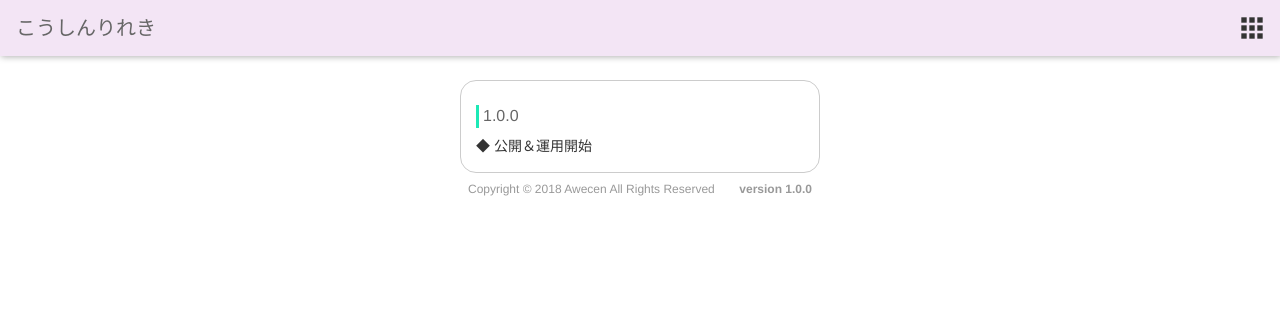
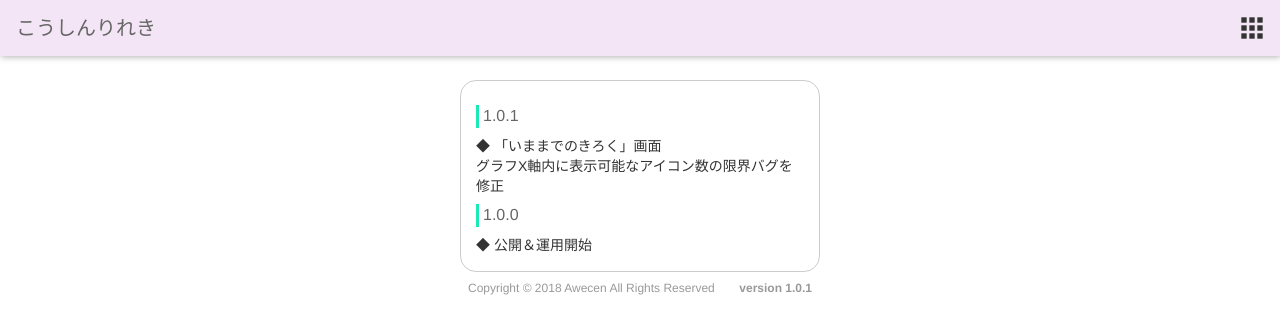
Before and after one commit to awecen/web.multi_switch, a Django app: template templates/multi_switch/whatsnew.html in a window 1280 px wide. Shown: the top 334 px of the page. Run offline with Django 3.2, Linux system fonts and the light colour scheme; the template is opened without the code that fills it, so the values that code supplies are empty; some libraries are stand-ins or nearby versions.

Commit message:
#000002 moified new release inf

```diff
--- a/templates/multi_switch/base.html
+++ b/templates/multi_switch/base.html
@@ -58,7 +58,7 @@
     </div>
     <div class="signature">
         <div class="water-mark">Copyright © 2018 Awecen All Rights Reserved</div>
-        <div class="version">version 1.0.0</div>
+        <div class="version">version 1.0.1</div>
     </div>
     <!-- ロード画面 -->
     <div id="loading-overlay">
--- a/templates/multi_switch/whatsnew.html
+++ b/templates/multi_switch/whatsnew.html
@@ -12,6 +12,12 @@
     {% csrf_token %}
     <div class="new-release-body">
         <div class="new-release-row">
+            <div class="title">1.0.1</div>
+            <div class="features">
+                <div class="feature-item">「いままでのきろく」画面<br>グラフX軸内に表示可能なアイコン数の限界バグを修正</div>
+            </div>
+        </div>
+        <div class="new-release-row">
             <div class="title">1.0.0</div>
             <div class="features">
                 <div class="feature-item">公開＆運用開始</div>
```
